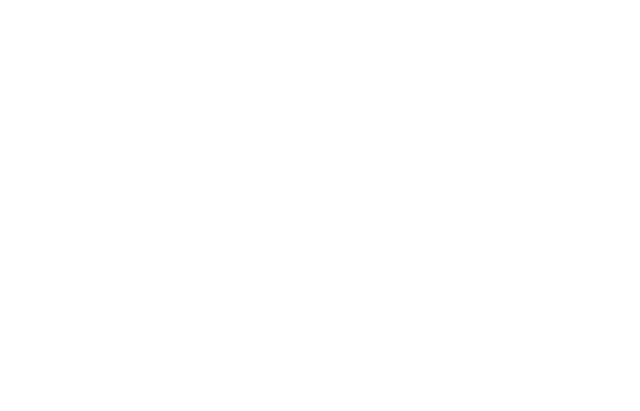
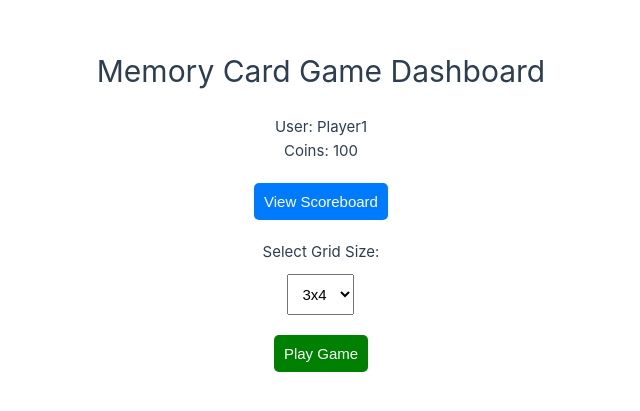
Before and after one commit to seilahAlbino/memory-game, a Vue app: page /dashboard in a window 1280 px wide. Before the commit this address had no page. Shown: the part 181-592 px from the top of the page, without its empty margins (319-959 px from the left). Built offline with nearby package versions, Linux system fonts and the light colour scheme.

Commit message:
Login anonymously

```diff
--- a/src/router/index.ts
+++ b/src/router/index.ts
@@ -1,6 +1,7 @@
 import { createRouter, createWebHistory } from 'vue-router'
 import HomeView from '../views/HomeView.vue'
 import Login from '../views/Login.vue'
+import Dashboard from '@/views/Dashboard.vue'
 
 const router = createRouter({
   history: createWebHistory(import.meta.env.BASE_URL),
@@ -9,6 +10,11 @@ const router = createRouter({
       path: '/',
       name: 'Login',
       component: Login,
+    },
+    {
+      path: '/dashboard',
+      name: 'Dashboard',
+      component: Dashboard,
     },
     {
       path: '/about',
--- /dev/null
+++ b/src/views/Dashboard.vue
@@ -0,0 +1,113 @@
+<template>
+    <div class="dashboard">
+      <header>
+        <h1>Memory Card Game Dashboard</h1>
+      </header>
+      <div class="user-info">
+        <p>User: {{ user.name }}</p>
+        <p>Coins: {{ user.coins }}</p>
+      </div>
+      <div class="scoreboard">
+        <button @click="goToScoreboard">View Scoreboard</button>
+      </div>
+
+
+      <div class="grid-size">
+      <label for="grid-size">Select Grid Size:</label>
+      <select id="grid-size" v-model="selectedGridSize">
+        <option value="3x4" >3x4</option>
+        <option value="4x4">4x4</option>
+        <option value="6x6">6x6</option>
+      </select>
+    </div>
+      <div class="scoreboard">
+        <button class="PlayButton" @click="goToGame">Play Game</button>
+      </div>
+
+
+    </div>
+  </template>
+
+  <script>
+  export default {
+    data() {
+      return {
+        user: {
+          name: 'Player1',
+          coins: 100
+        },
+        selectedGameMode: 'single',
+        selectedGridSize: '3x4'
+      };
+    },
+    methods: {
+      goToScoreboard() {
+        this.$router.push({ name: 'Scoreboard' });
+      }
+    }
+  };
+  </script>
+
+  <style scoped>
+  .dashboard {
+    text-align: center;
+    padding: 20px;
+  }
+
+  header h1 {
+    font-size: 1.5em;
+  }
+
+  .user-info, .game-mode, .scoreboard {
+    margin: 20px 0;
+  }
+
+  label {
+    display: block;
+    margin-bottom: 10px;
+  }
+
+  select {
+    width: 100%;
+    padding: 10px;
+    font-size: 1em;
+  }
+
+  button {
+    width: 100%;
+    padding: 10px;
+    font-size: 1em;
+    background-color: #007BFF;
+    color: white;
+    border: none;
+    border-radius: 5px;
+    cursor: pointer;
+  }
+
+  .PlayButton {
+   background-color: green;
+  }
+
+  .PlayButton:hover {
+    background-color: darkgreen;
+  }
+
+  button:hover {
+    background-color: #0056b3;
+  }
+
+  @media (min-width: 600px) {
+    .dashboard {
+      max-width: 600px;
+      margin: 0 auto;
+    }
+
+    header h1 {
+      font-size: 2em;
+    }
+
+    select, button {
+      width: auto;
+    }
+  }
+  </style>
--- a/src/views/Login.vue
+++ b/src/views/Login.vue
@@ -13,25 +13,33 @@
       </div>
       <button class="login-button" type="submit">Login</button>
     </form>
-    <h2><a href="#" class="anonym">Play anonymously</a></h2>
+    <h2><a href="#" class="anonym"  @click.prevent="playAnonymously">Play anonymously</a></h2>
   </div>
 </template>
-
 <script lang="ts">
 import { defineComponent, ref } from "vue";
+import { useRouter } from "vue-router";
 
 export default defineComponent({
   name: "Login",
   setup() {
     const username = ref("");
     const password = ref("");
+    const router = useRouter();
 
     const handleLogin = () => {
       // Add login logic (API call, validation, etc.)
       console.log(`Logging in: ${username.value}`);
+      // Navigate to dashboard after successful login
+      router.push({ name: "Dashboard" });
     };
 
-    return { username, password, handleLogin };
+    const playAnonymously = () => {
+      // Navigate to dashboard directly
+      router.push({ name: "Dashboard" });
+    };
+
+    return { username, password, handleLogin, playAnonymously };
   },
 });
 </script>
```
Also changed, not shown: src/views/Game.vue (added, +107 -0 lines).
